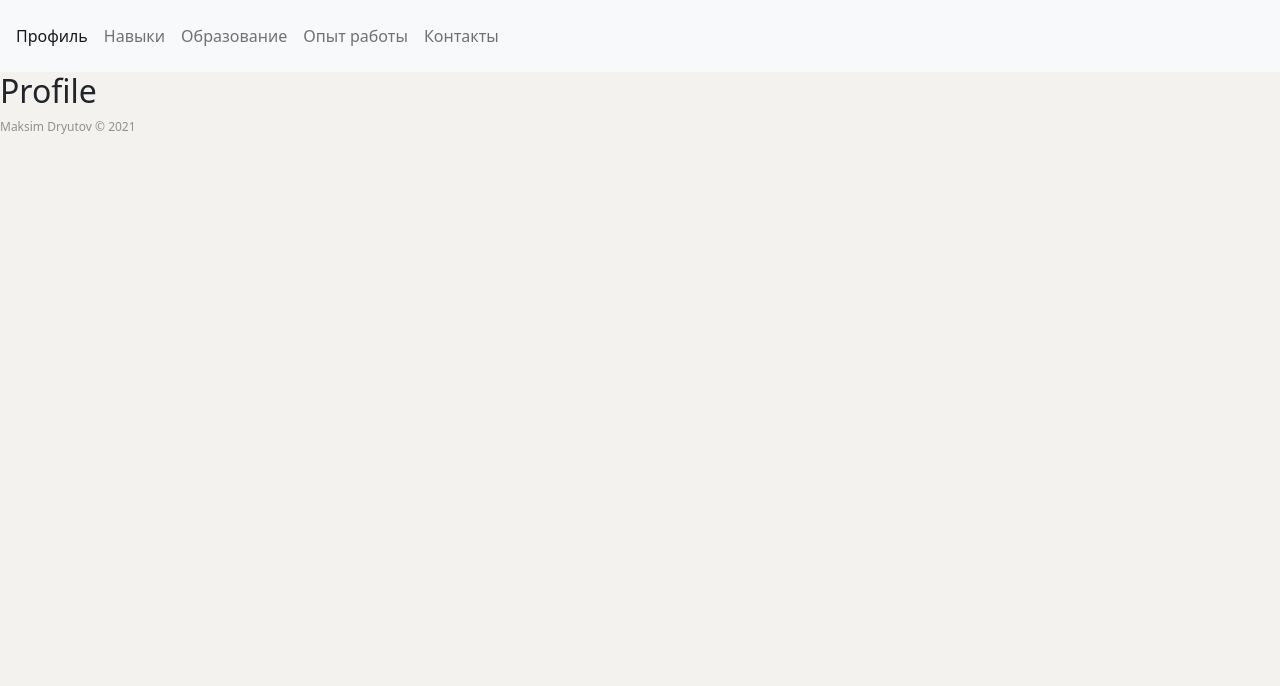
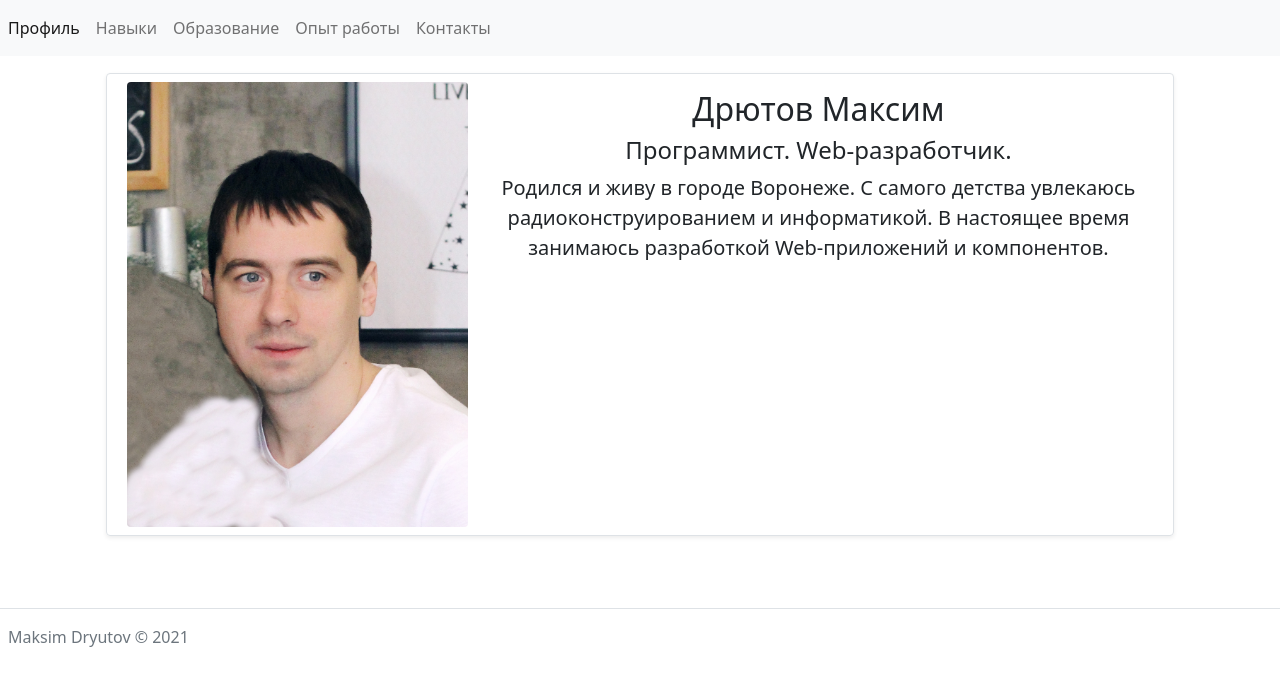
Before and after one commit to maximkaaaa27/my-page, a React (Create React App) app: page / in a window 1280 px wide. Shown: the top 686 px of the page. Built offline with nearby package versions, Linux system fonts and the light colour scheme.

Commit message:
create view for profile

```diff
--- a/src/App.scss
+++ b/src/App.scss
@@ -1,15 +1 @@
 @import "~bootstrap/scss/bootstrap";
-
-body {
-  background-color: #f3f2ef;
-}
-
-
-.contacts-logo {
-  width: 8rem
-}
-
-#copyright {
-  font-size: 12px;
-  color: #50505099
-}
--- a/src/App.tsx
+++ b/src/App.tsx
@@ -1,24 +1,23 @@
 import React, { useContext } from 'react';
 import './App.scss';
-import { CardAbout } from './components/CardAbout';
-import { NavbarComponent } from './components/NavbarComponent';
+import { Header } from './components/Header';
 import { ViewContext } from './context/currentViewContext';
+import { Footer } from './components/Footer';
+import { Container } from 'react-bootstrap';
+
 
 function App() {
 
   const currentView = useContext(ViewContext);
 
-
   return (
     <>
-      <NavbarComponent />
-      {currentView.render}
-      <CardAbout />
-
-      <footer>
-        <p id="copyright"> Maksim Dryutov © 2021</p>
-      </footer>
-      </>
+      <Header />
+      <Container className='p-5'>
+          {currentView.render}
+      </Container>
+      <Footer />
+    </>
   );
 };
 
--- a/src/components/CardAbout.tsx
+++ /dev/null
@@ -1,15 +0,0 @@
-import React from 'react';
-import { Container } from 'react-bootstrap';
-
-
-
-
-export const CardAbout = () => {
-
-
-  return (
-    <Container className="text-center center" fluid>
-
-      </Container>
-  );
-};
--- /dev/null
+++ b/src/components/Footer.tsx
@@ -0,0 +1,10 @@
+import React from 'react';
+
+
+export const Footer = () => {
+
+
+  return (
+    <footer className='pt-3 ps-2 mt-4 text-muted border-top'>Maksim Dryutov © 2021</footer>
+  );
+};
--- /dev/null
+++ b/src/components/Header.tsx
@@ -0,0 +1,10 @@
+import React from "react";
+import { NavbarComponent } from "./NavbarComponent";
+
+export const Header = () => {
+  return (
+    <header className="mb-4 border-bottom">
+      <NavbarComponent />
+    </header>
+  )
+}
--- a/src/components/NavbarComponent.tsx
+++ b/src/components/NavbarComponent.tsx
@@ -15,8 +15,8 @@ const handleSelect = (eventSelect: string | null) => {
 
 
   return (
-    <header className='p-2 bg-light'>
-      <Navbar collapseOnSelect expand='lg'>
+
+      <Navbar collapseOnSelect expand='lg' bg='light' fixed="top">
         <Navbar.Toggle aria-controls='responsive-nav' />
         <Navbar.Collapse id='responsive-nav'>
           <Nav defaultActiveKey="profile" onSelect={(eventSelect) => handleSelect(eventSelect)}>
@@ -38,6 +38,6 @@ const handleSelect = (eventSelect: string | null) => {
           </Nav>
         </Navbar.Collapse>
       </Navbar>
-    </header>
+
   )
 }
--- a/src/components/views/Profile.tsx
+++ b/src/components/views/Profile.tsx
@@ -1,7 +1,24 @@
 import React from "react";
+import { Col, Image, Row } from "react-bootstrap";
+import avaPic from "./ava_img.jpg";
+
 
 export const Profile = () => {
   return (
-    <h2>Profile</h2>
+    <Row>
+      <Col className="border rounded overflow-hidden shadow-sm d-flex">
+        <div className="p-2 d-none d-lg-block" >
+          <Image alt="ava-pic" src={avaPic} fluid rounded />
+        </div>
+        <div className="p-3 text-center">
+          <h2>Дрютов Максим</h2>
+          <h4>Программист. Web-разработчик.</h4>
+          <p className="lead">
+            Родился и живу в городе Воронеже. С самого детства увлекаюсь радиоконструированием и информатикой. В настоящее время занимаюсь разработкой Web-приложений и компонентов.
+          </p>
+        </div>
+    </Col>
+  </Row>
+
   )
 }
--- a/src/context/currentViewContext.tsx
+++ b/src/context/currentViewContext.tsx
@@ -1,4 +1,4 @@
-import React, {createContext, useReducer} from "react";
+import React, {createContext, ReactChildren, useReducer, ReactChild} from "react";
 import { Profile } from "../components/views/Profile";
 import { Skills } from "../components/views/Skills";
 import { Education } from "../components/views/Education";
@@ -55,7 +55,7 @@ const pathReducer = (state: IViewState, action: {type: string}) => {
   }
 
 
-export const ViewContextProvider = ({children}: any) => {
+export const ViewContextProvider = ({children}: {children: ReactChild | ReactChild[] | ReactChildren}) => {
   const [state, dispatch] = useReducer(pathReducer, initState);
 
 
--- a/src/index.css
+++ /dev/null
@@ -1,13 +0,0 @@
-body {
-  margin: 0;
-  font-family: -apple-system, BlinkMacSystemFont, 'Segoe UI', 'Roboto', 'Oxygen',
-    'Ubuntu', 'Cantarell', 'Fira Sans', 'Droid Sans', 'Helvetica Neue',
-    sans-serif;
-  -webkit-font-smoothing: antialiased;
-  -moz-osx-font-smoothing: grayscale;
-}
-
-code {
-  font-family: source-code-pro, Menlo, Monaco, Consolas, 'Courier New',
-    monospace;
-}
```
Also changed, not shown: src/about/avatar.jpg (deleted), src/components/views/ava_img.jpg (added).
